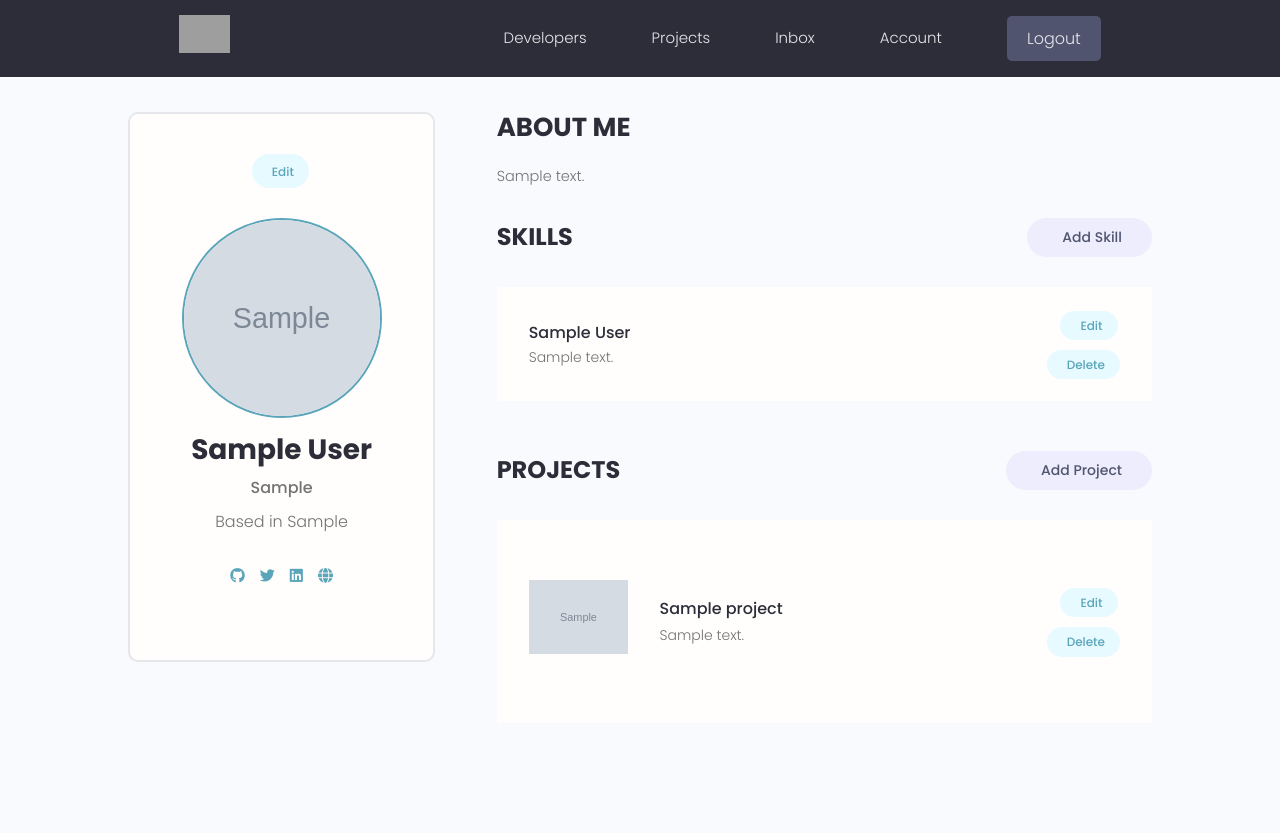
After one commit to Dayana-N/devsearch-django, a Django app: page /account/ in a window 1280 px wide. The commit adds this page. Run offline with Django 4.2, Linux system fonts and the light colour scheme; a user stored in the database is signed in; tables that the repository leaves empty hold one stand-in row (values such as "Sample post"); grey boxes marked "Sample" are stand-in pictures; some libraries are stand-ins or nearby versions; grey boxes are pictures that could not be loaded.

Commit message:
create basic account page

```diff
--- a/templates/navbar.html
+++ b/templates/navbar.html
@@ -18,7 +18,7 @@
           <li class="header__menuItem"><a href="">Inbox</a></li>
 
           {% if request.user.is_authenticated %}
-          <li class="header__menuItem"><a href="{% url 'create-project' %}">Add Project</a></li>
+          <li class="header__menuItem"><a href="{% url 'account' %}">Account</a></li>
           <li class="header__menuItem"><a href="{% url 'logout' %}" class="btn btn--sub">Logout</a></li>
           {% else %}
           <li class="header__menuItem"><a href="{% url 'login' %}" class="btn btn--sub">Login/SignUp</a></li>
--- /dev/null
+++ b/users/templates/users/account.html
@@ -0,0 +1,104 @@
+{% extends 'main.html' %}
+{% block content %}
+<main class="settingsPage profile my-md">
+    <div class="container">
+        <div class="layout">
+            <div class="column column--1of3">
+                <div class="card text-center">
+                    <div class="card__body dev">
+                        <a class="tag tag--pill tag--main settings__btn" href="#"><i class="im im-edit"></i> Edit</a>
+                        <img class="avatar avatar--xl dev__avatar"
+                            src="{{ profile.profile_image.url }}" />
+                        <h2 class="dev__name">{{ profile.name }}</h2>
+                        <p class="dev__title">{{ profile.short_intro }}</p>
+                        <p class="dev__location">Based in {{ profile.location }}</p>
+                        <ul class="dev__social">
+                            {% if profile.social_github %}
+                            <li>
+                                <a title="Github" href="{{profile.social_github}}" target="_blank"><i
+                                        class="fa-brands fa-github"></i></a>
+                            </li>
+                            {% endif %}
+                            {% if profile.social_twitter %}
+                            <li>
+                                <a title="Twitter" href="{{profile.social_twitter}}" target="_blank"><i class="fa-brands fa-twitter"></i></a>
+                            </li>
+                            {% endif %}
+                            {% if profile.social_linkedin %}
+                            <li>
+                                <a title="LinkedIn" href="{{profile.social_linkedin}}" target="_blank"><i class="fa-brands fa-linkedin"></i></a>
+                            </li>
+                            {% endif %}
+                            {% if profile.social_website %}
+                            <li>
+                                <a title="Personal Website" href="{{profile.social_website}}" target="_blank"><i
+                                        class="fa-solid fa-globe"></i></a>
+                            </li>
+                            {% endif %}
+                        </ul>
+                    </div>
+                </div>
+            </div>
+            <div class="column column--2of3">
+                <div class="devInfo">
+                    <h3 class="devInfo__title">About Me</h3>
+                    <p class="devInfo__about"> {{ profile.bio }}</p>
+                </div>
+                <div class="settings">
+                    <h3 class="settings__title">Skills</h3>
+                    <a class="tag tag--pill tag--sub settings__btn tag--lg" href="#"><i class="im im-plus"></i> Add
+                        Skill</a>
+                </div>
+
+                <table class="settings__table">
+                    {% for skill in skills %}
+                    <tr>
+                        <td class="settings__tableInfo">
+                            <h4>{{ skill.name }}</h4>
+                            <p>{{ skill.description }}</p>
+                        </td>
+                        <td class="settings__tableActions">
+                            <a class="tag tag--pill tag--main settings__btn" href="#"><i class="im im-edit"></i>
+                                Edit</a>
+                            <a class="tag tag--pill tag--main settings__btn" href="#"><i
+                                    class="im im-x-mark-circle-o"></i>
+                                Delete</a>
+                        </td>
+                    </tr>
+                    {% endfor %}
+
+                </table>
+
+                <div class="settings">
+                    <h3 class="settings__title">Projects</h3>
+                    <a class="tag tag--pill tag--sub settings__btn tag--lg" href="#"><i class="im im-plus"></i> Add
+                        Project</a>
+
+                </div>
+
+                <table class="settings__table">
+                    {% for project in projects %}
+                    <tr>
+                        <td class="settings__thumbnail">
+                            <a href="{% url 'project' project.id %}"><img src="{{ project.featured_image.url }}" alt="Project Thumbnail" /></a>
+                        </td>
+                        <td class="settings__tableInfo">
+                            <a href="{% url 'project' project.id %}">{{ project.title }}</a>
+                            <p>{{ project.description|slice:'150' }}</p>
+                        </td>
+                        <td class="settings__tableActions">
+                            <a class="tag tag--pill tag--main settings__btn" href="#"><i class="im im-edit"></i>
+                                Edit</a>
+                            <a class="tag tag--pill tag--main settings__btn" href="#"><i
+                                    class="im im-x-mark-circle-o"></i>
+                                Delete</a>
+                        </td>
+                    </tr>
+                    {% endfor %}
+
+                </table>
+            </div>
+        </div>
+    </div>
+</main>
+{% endblock %}
--- a/users/urls.py
+++ b/users/urls.py
@@ -7,4 +7,5 @@ urlpatterns = [
     path('register/', views.registerUser, name='register'),
     path('', views.profiles, name='profiles'),
     path('profile/<str:pk>/', views.userProfile, name='user-profile'),
+    path('account/', views.userAccount, name='account')
 ]
--- a/users/views.py
+++ b/users/views.py
@@ -85,3 +85,16 @@ def userProfile(request, pk):
         'otherSkills': otherSkills
     }
     return render(request, 'users/user-profile.html', context)
+
+
+@login_required(login_url='login')
+def userAccount(request):
+    profile = request.user.profile
+    skills = profile.skill_set.all()
+    projects = profile.project_set.all()
+    context = {
+        'profile': profile,
+        'skills': skills,
+        'projects': projects
+    }
+    return render(request, 'users/account.html', context)
```
